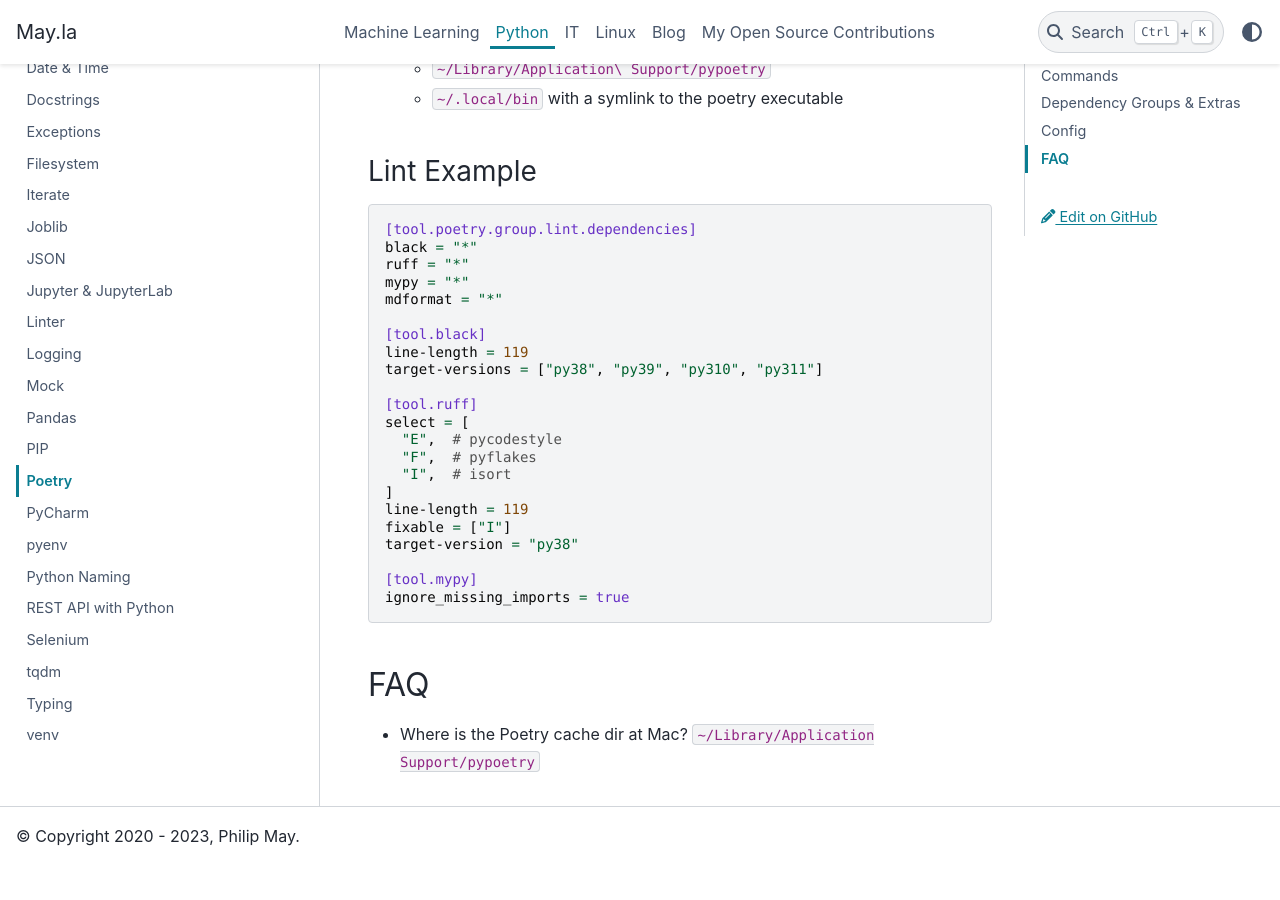
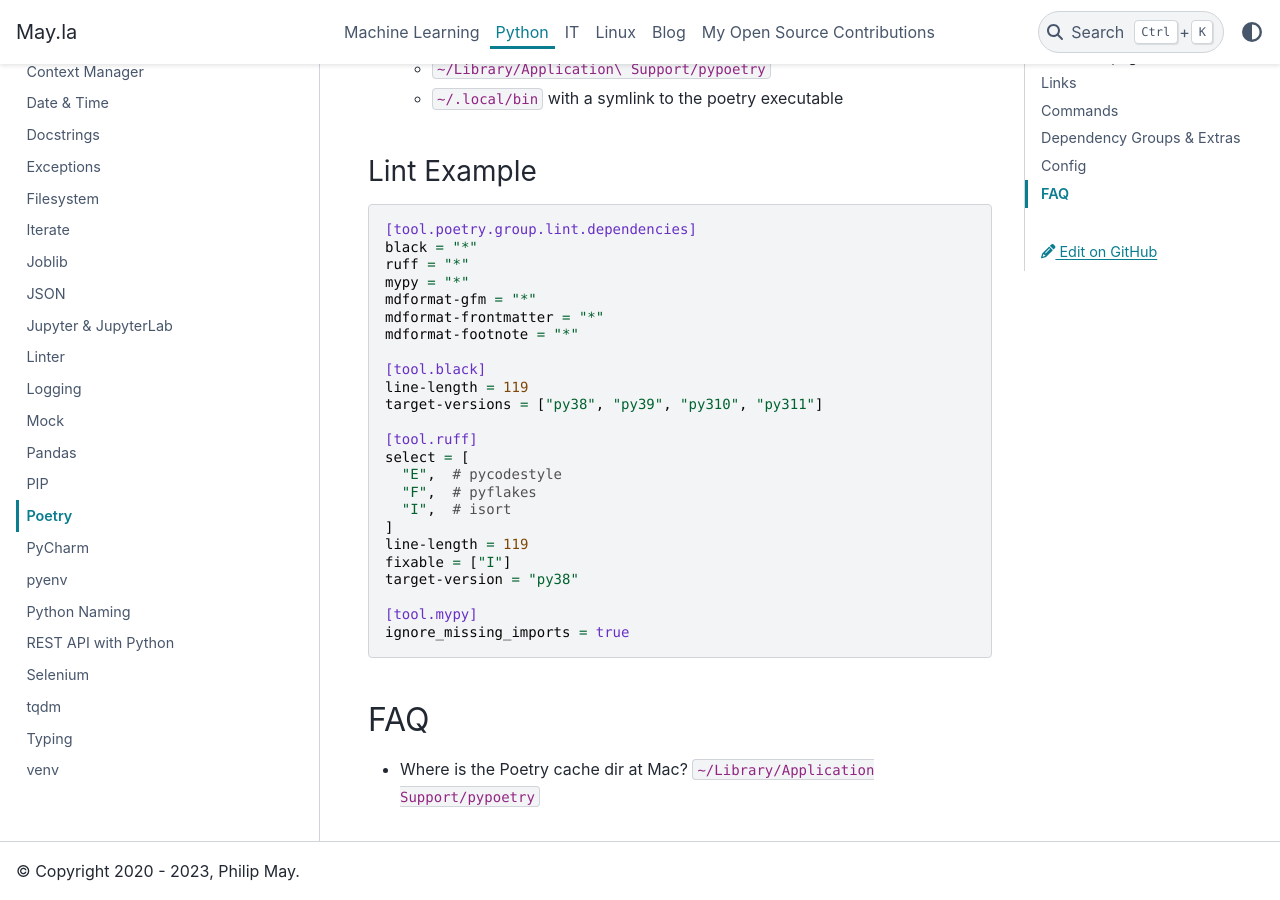
Before and after one commit to PhilipMay/PhilipMay_org, a Sphinx documentation site: the page built from source/python/poetry.md, in a window 1280 px wide and 900 px high, scrolled down 1526 px. Built offline with Sphinx 7.4.7 and the PyData theme 0.15.4, drawn with Linux system fonts in a browser that asks for light colours; before the commit the page ends 2391 px from its top, so only the background shows below that.

Commit message:
Update poetry.md

```diff
--- a/source/python/poetry.md
+++ b/source/python/poetry.md
@@ -51,7 +51,9 @@ You have to maintain this section in the `pyproject.toml` file by hand:
 black = "*"
 ruff = "*"
 mypy = "*"
-mdformat = "*"
+mdformat-gfm = "*"
+mdformat-frontmatter = "*"
+mdformat-footnote = "*"
 
 [tool.black]
 line-length = 119
```
